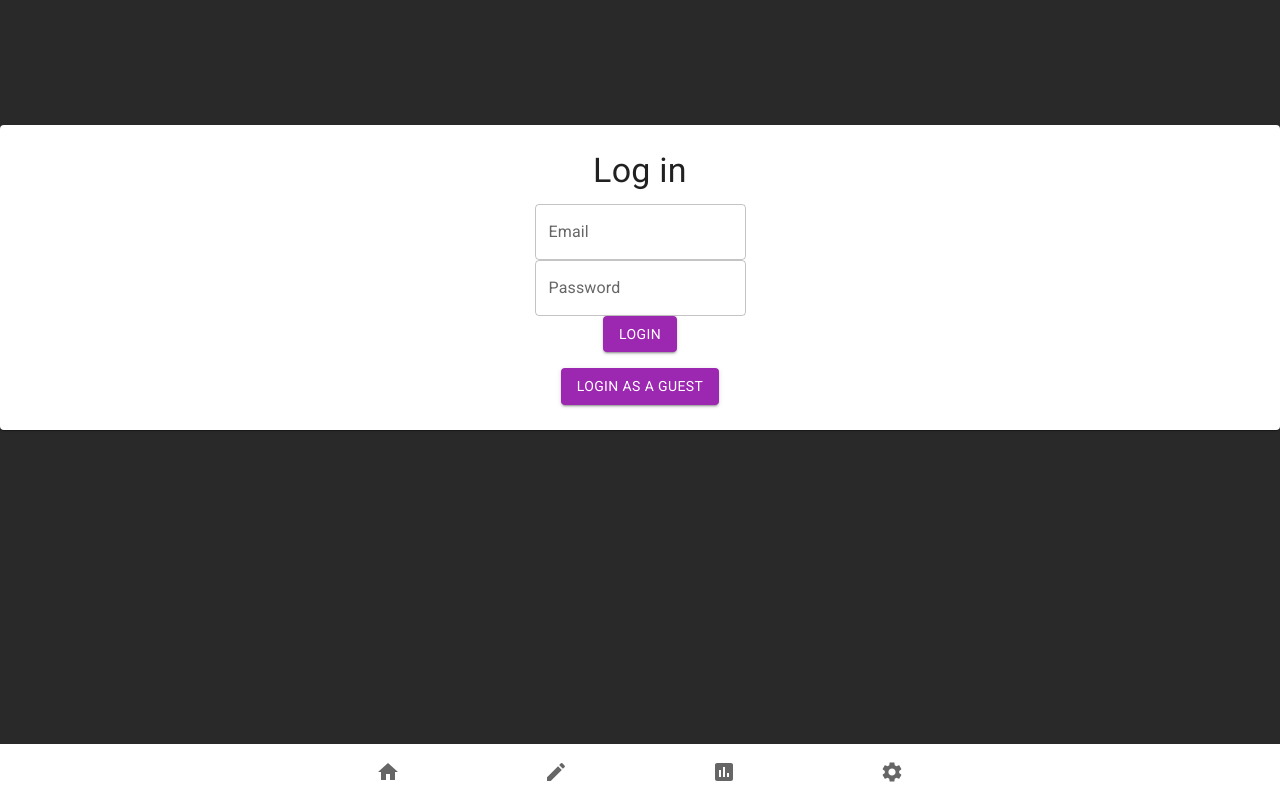
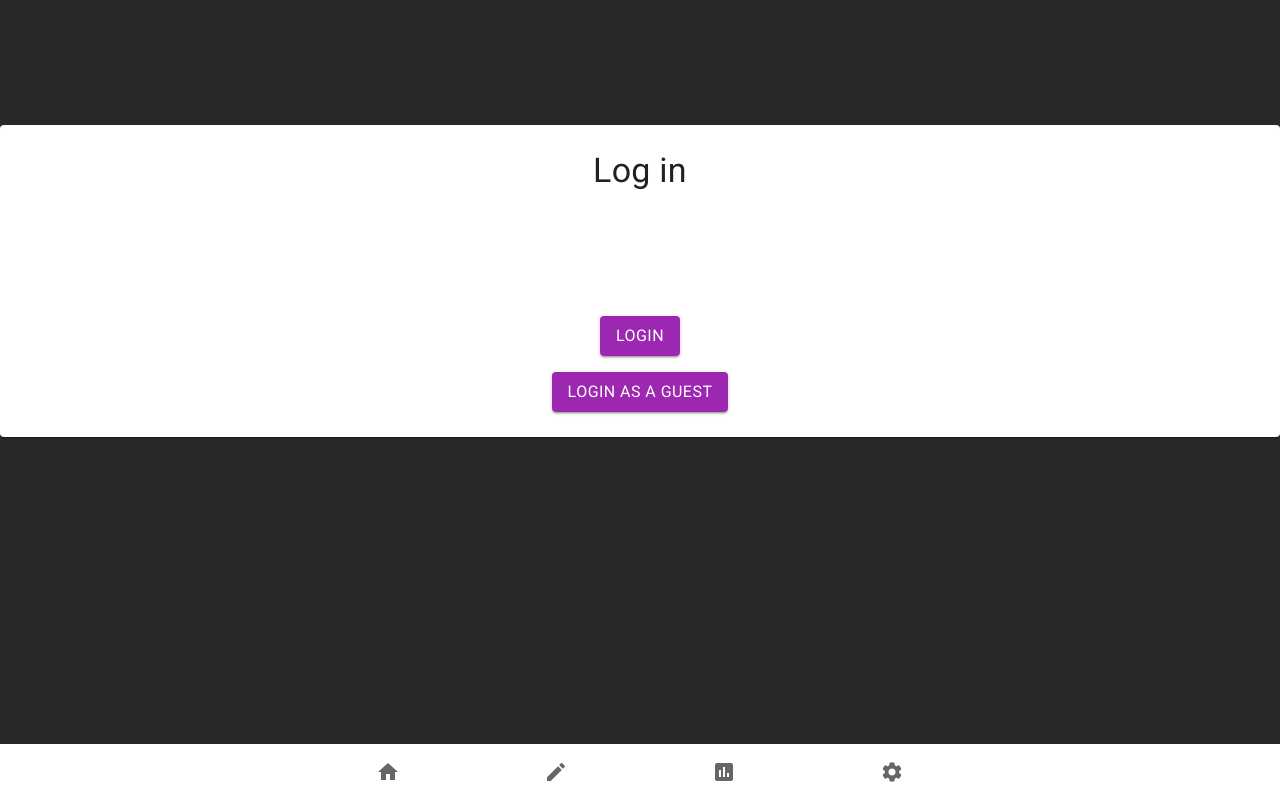
Before and after one commit to clocktower39/activity-tracker, a React (Create React App) app in the folder activity-client/: page /activity-tracker/login in a window 1280 px wide. Built offline with nearby package versions, Linux system fonts and the light colour scheme; a web font is replaced by a local one.

Commit message:
recharts start and end date inputs, theme update, small style changes

```diff
--- a/activity-client/src/Components/Edit/EditGoal.js
+++ b/activity-client/src/Components/Edit/EditGoal.js
@@ -6,33 +6,11 @@ import { EditActivity } from "../../Redux/actions";
 
 const useStyles = makeStyles({
     root: {
+      color: 'black',
       padding: '15px 15px 0px 15px',
     },
     Button:{
         color: '#000',
-    },
-    TextField: {
-      borderBottomColor: '#000',
-      "& input": {
-        color: "#000",
-      },
-      "& label": {
-        color: "#000",
-      },
-      "& label.Mui-focused": {
-        color: "#000",
-      },
-      "& .MuiOutlinedInput-root": {
-        "&.Mui-focused fieldset": {
-          borderColor: "#000",
-        },
-      },
-      "& .MuiInput-underline:before": {
-        borderBottomColor: "#000",
-      },
-      "& .MuiInput-underline:after": {
-        borderBottomColor: "#000",
-      },
     },
 })
 
@@ -59,9 +37,9 @@ export default function EditGoal(props) {
     return editMode?(
       <>
         <Grid container item xs={12} className={classes.root}>
-            <Grid item xs={4} ><TextField className={classes.TextField} value={task} onChange={(e)=>handleChange(e, setTask)} /></Grid>
-            <Grid item xs={4} ><TextField className={classes.TextField} value={category} onChange={(e)=>handleChange(e, setCategory)} /></Grid>
-            <Grid item xs={2} ><TextField className={classes.TextField} value={defaultTarget} onChange={(e)=>handleChange(e, setDefaultTarget)} /></Grid>
+            <Grid item xs={4} ><TextField value={task} onChange={(e)=>handleChange(e, setTask)} /></Grid>
+            <Grid item xs={4} ><TextField value={category} onChange={(e)=>handleChange(e, setCategory)} /></Grid>
+            <Grid item xs={2} ><TextField value={defaultTarget} onChange={(e)=>handleChange(e, setDefaultTarget)} /></Grid>
             <Grid item xs={2} ><Button className={classes.Button} onClick={toggleEditMode}>Save</Button></Grid>
         </Grid>
         <Grid item xs={12} style={{padding: "7.5px"}}><Divider /></Grid>
@@ -69,9 +47,9 @@ export default function EditGoal(props) {
     ):(
       <>
         <Grid container item xs={12} className={classes.root}>
-            <Grid item xs={4} ><Typography variant="body1">{props.goal.task}</Typography></Grid>
-            <Grid item xs={4} ><Typography variant="body1">{props.goal.category}</Typography></Grid>
-            <Grid item xs={2} ><Typography variant="body1">{props.goal.defaultTarget}</Typography></Grid>
+            <Grid item xs={4} container sx={{alignItems: 'center'}} ><Typography variant="body1">{props.goal.task}</Typography></Grid>
+            <Grid item xs={4} container sx={{alignItems: 'center'}} ><Typography variant="body1">{props.goal.category}</Typography></Grid>
+            <Grid item xs={2} container sx={{alignItems: 'center'}} ><Typography variant="body1">{props.goal.defaultTarget}</Typography></Grid>
             <Grid item xs={2} ><Button className={classes.Button} onClick={toggleEditMode}>Edit</Button></Grid>
         </Grid>
         <Grid item xs={12} style={{padding: "7.5px"}}><Divider /></Grid>
--- a/activity-client/src/Components/Edit/EditLayout.js
+++ b/activity-client/src/Components/Edit/EditLayout.js
@@ -8,36 +8,13 @@ import { AddNewActivity } from "../../Redux/actions";
 
 const useStyles = makeStyles({
   root: {
-    color: "#000",
     height: "100%",
     marginTop: "25px",
     paddingBottom: "75px",
   },
   TableHead: {
+    color: 'black',
     padding: "12.5px",
-  },
-  TextField: {
-    borderBottomColor: "#000",
-    "& input": {
-      color: "#000",
-    },
-    "& label": {
-      color: "#000",
-    },
-    "& label.Mui-focused": {
-      color: "#000",
-    },
-    "& .MuiOutlinedInput-root": {
-      "&.Mui-focused fieldset": {
-        borderColor: "#000",
-      },
-    },
-    "& .MuiInput-underline:before": {
-      borderBottomColor: "#000",
-    },
-    "& .MuiInput-underline:after": {
-      borderBottomColor: "#000",
-    },
   },
 });
 
@@ -69,7 +46,7 @@ export default function EditLayout() {
 
   return (
     <Container maxWidth="md">
-      <Grid container component={Paper} className={classes.root}>
+      <Grid container component={Paper} className={classes.root} sx={{ color: 'white', backgroundColor: '#b3b3b3',}} >
         <Grid container item xs={12} className={classes.TableHead}>
           <Grid item xs={4} container>
             <Typography variant="h5">Task</Typography>
--- a/activity-client/src/Components/Settings.js
+++ b/activity-client/src/Components/Settings.js
@@ -16,7 +16,7 @@ export default function Settings() {
 
   return (
     <Container maxWidth="md">
-      <Paper style={{padding: '12.5px 0'}}>
+      <Paper sx={{ marginTop: "25px", padding: '12.5px 0', height: '85vh', color: 'white', backgroundColor: '#b3b3b3',}}>
         <Grid container >
           <Grid container item xs={12} style={{ justifyContent: 'center' }}>
             <Grid container item xs={5}>
@@ -26,7 +26,7 @@ export default function Settings() {
               <Button variant="contained" onClick={() => dispatch(logoutUser())}>Logout</Button>
             </Grid>
           </Grid>
-          <Grid container spacing={1}>
+          <Grid container spacing={2}>
             <Grid container item xs={12} style={{ justifyContent: 'center' }}>
               <TextField value={email} onChange={(e) => handleChange(e, setEmail)} label="E-mail" />
             </Grid>
--- a/activity-client/src/Components/log/Log.js
+++ b/activity-client/src/Components/log/Log.js
@@ -41,29 +41,6 @@ const useStyles = makeStyles({
   goalContainer: {
     justifyContent: "center",
     backgroundColor: "#b3b3b3",
-  },
-  TextField: {
-    borderBottomColor: "#ccc",
-    "& input": {
-      color: "#ccc",
-    },
-    "& label": {
-      color: "#ccc",
-    },
-    "& label.Mui-focused": {
-      color: "#ccc",
-    },
-    "& .MuiOutlinedInput-root": {
-      "&.Mui-focused fieldset": {
-        borderColor: "#ccc",
-      },
-    },
-    "& .MuiInput-underline:before": {
-      borderBottomColor: "white",
-    },
-    "& .MuiInput-underline:after": {
-      borderBottomColor: "white",
-    },
   },
   ArrowButton: {
     color: "#fff",
--- a/activity-client/src/theme.js
+++ b/activity-client/src/theme.js
@@ -6,7 +6,64 @@ export const theme = createTheme({
             fontFamily: "Roboto"
         }
     },
+    components: {
+        // Name of the component
+        MuiButton: {
+            styleOverrides: {
+                // Name of the slot
+                root: {
+                    // Some CSS
+                    fontSize: '1rem',
+                },
+            },
+        },
+        MuiTextField: {
+            styleOverrides: {
+                root: {
+                    borderBottomColor: "white",
+                    "& input": {
+                        color: "white",
+                    },
+                    "& label": {
+                        color: "white",
+                    },
+                    "& label.Mui-focused": {
+                        color: "white",
+                    },
+                    "& .MuiOutlinedInput-root": {
+                        "&.Mui-focused fieldset": {
+                            borderColor: "white",
+                        },
+                    },
+                    "& .MuiInput-underline:before": {
+                        borderBottomColor: "white",
+                    },
+                    "& .MuiInput-underline:after": {
+                        borderBottomColor: "white",
+                    },
+                    "& .MuiNativeSelect-select": {
+                      color: 'white',
+                    },
+                    "& .MuiNativeSelect-select option": {
+                      color: 'black',
+                    },
+                    "& .MuiSvgIcon-root": {
+                      color: 'white',
+                    },
+                    "& .MuiOutlinedInput-notchedOutline": {
+                      borderColor: 'white',
+                    },
+                    "& .MuiOutlinedInput-notchedOutline:hover": {
+                      borderColor: 'white',
+                    }
+
+                }
+            },
+
+        }
+    },
     overrides: {
         MuiInputBase: {
-        }}
+        }
+    }
 })
```
Also changed, not shown: activity-client/src/Components/Metrics/Metrics.js (+58 -35 lines).
